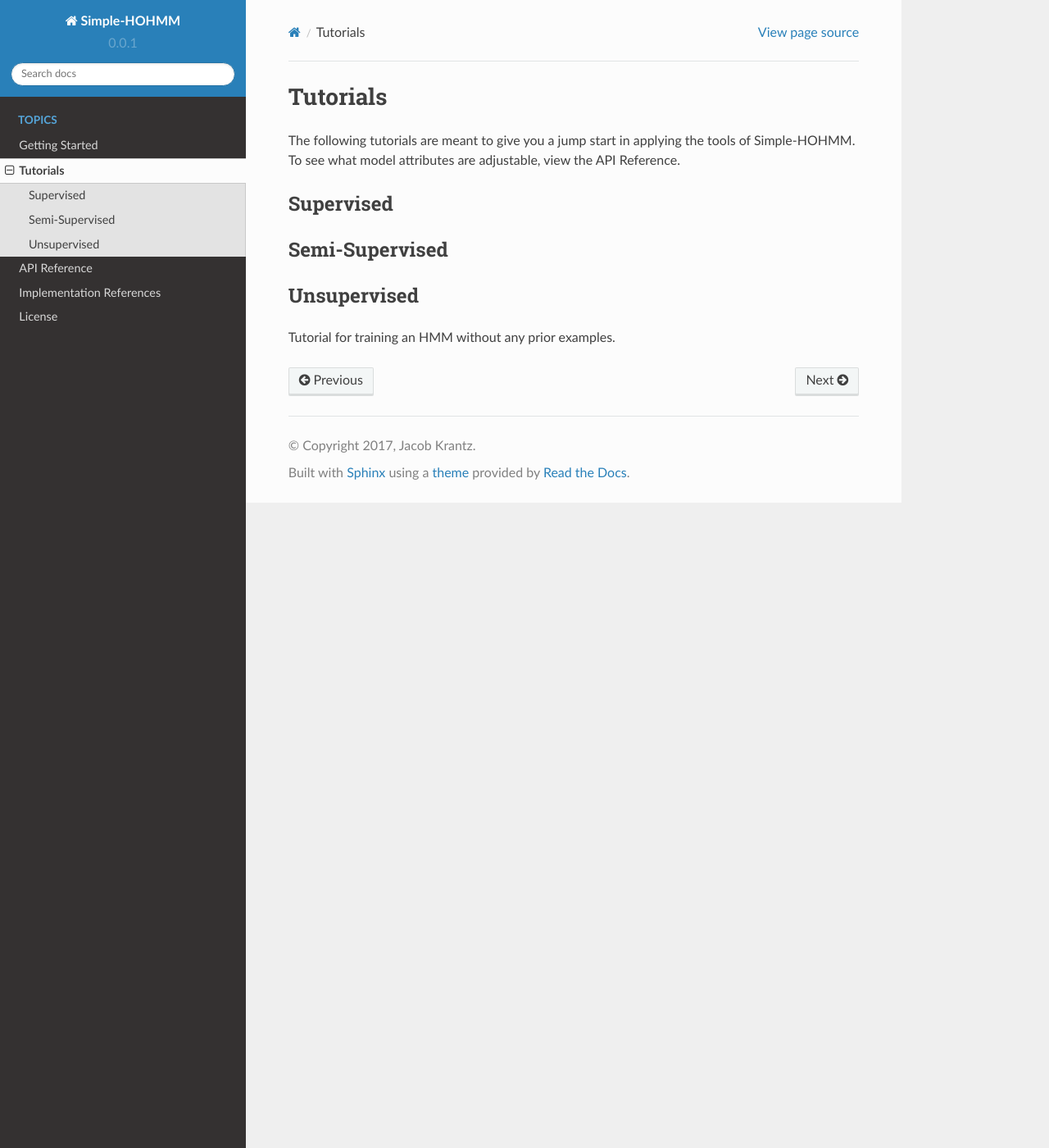
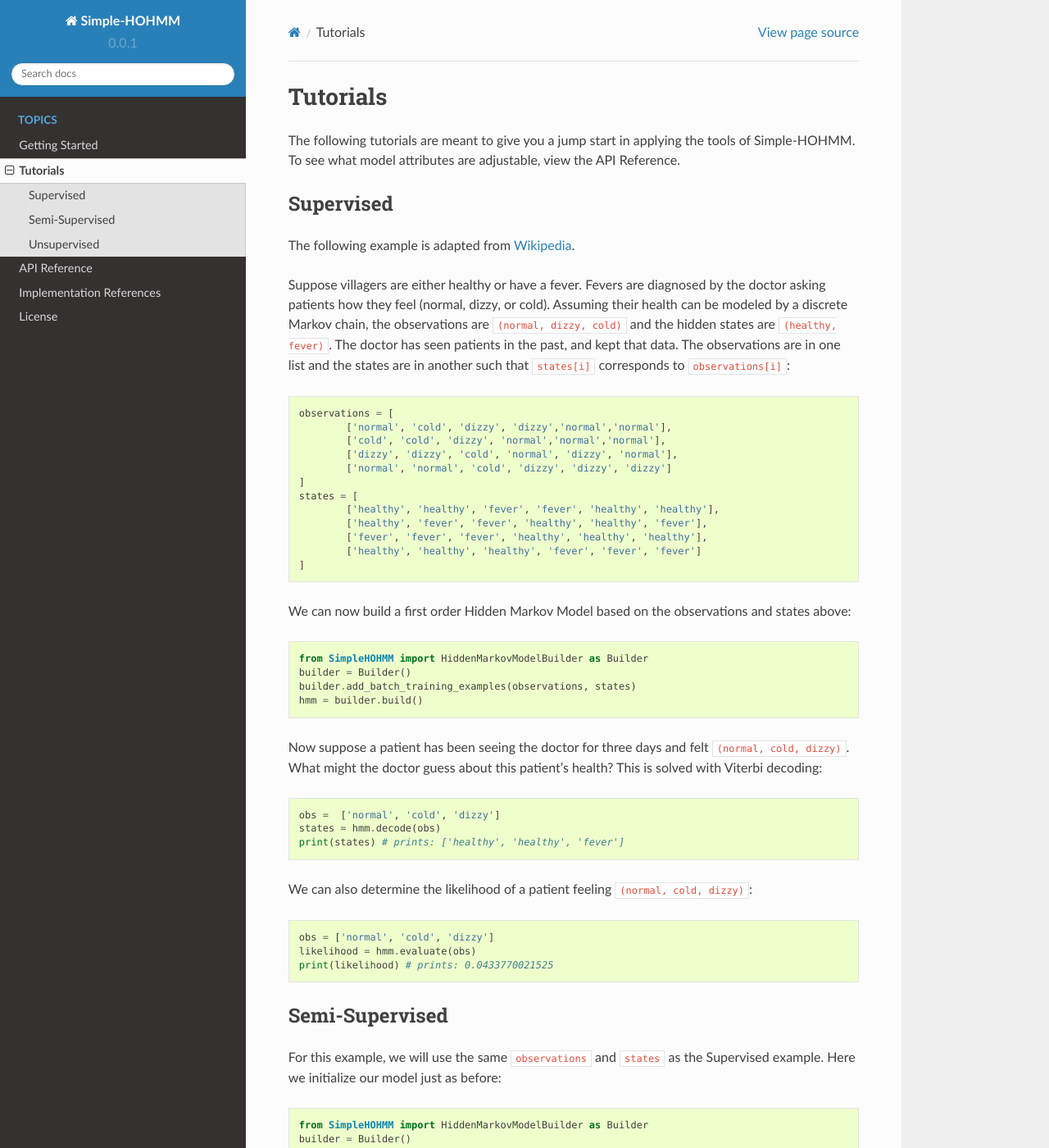
Before and after one commit to jacobkrantz/Simple-HOHMM, a Sphinx documentation site: the page built from docs/source/tutorials.rst, in a window 1280 px wide and 1400 px high. Shown: the whole window at 82% size. Built offline with Sphinx 7.4.7 and the Read the Docs theme 2.0.0, drawn with Linux system fonts in a browser that asks for light colours; some of the changed text lies outside the part shown.

Commit message:
Update docs with tutorials

```diff
--- a/docs/source/api_reference.rst
+++ b/docs/source/api_reference.rst
@@ -1,2 +1,4 @@
 API Reference
 =============
+
+TODO: detailed reference guide to using the API
--- a/docs/source/index.rst
+++ b/docs/source/index.rst
@@ -3,7 +3,7 @@ Simple-HOHMM documentation
 
 Simple-HOHMM is an end-to-end sequence classifier using Hidden Markov Models. Let the builder construct a model for you based on chosen model attributes. Now you can solve the classic problems of HMMs: evaluating, decoding, and learning. Play with different orders of history to maximize the accuracy of your model.
 
-This documentation is currently just a skeleton.
+This documentation is under development, but the tutorials are a good place to start.
 
 .. toctree::
    :maxdepth: 2
--- a/docs/source/tutorials.rst
+++ b/docs/source/tutorials.rst
@@ -5,14 +5,81 @@ The following tutorials are meant to give you a jump start in applying the tools
 
 Supervised
 ----------
+The following example is adapted from `Wikipedia <https://en.wikipedia.org/wiki/Viterbi_algorithm>`_.
+
+Suppose villagers are either healthy or have a fever. Fevers are diagnosed by the doctor asking patients how they feel (normal, dizzy, or cold). Assuming their health can be modeled by a discrete Markov chain, the observations are ``(normal, dizzy, cold)`` and the hidden states are ``(healthy, fever)``. The doctor has seen patients in the past, and kept that data. The observations are in one list and the states are in another such that ``states[i]`` corresponds to ``observations[i]``:
+::
+
+	observations = [
+		['normal', 'cold', 'dizzy', 'dizzy','normal','normal'],
+		['cold', 'cold', 'dizzy', 'normal','normal','normal'],
+		['dizzy', 'dizzy', 'cold', 'normal', 'dizzy', 'normal'],
+		['normal', 'normal', 'cold', 'dizzy', 'dizzy', 'dizzy']
+	]
+	states = [
+		['healthy', 'healthy', 'fever', 'fever', 'healthy', 'healthy'],
+		['healthy', 'fever', 'fever', 'healthy', 'healthy', 'fever'],
+		['fever', 'fever', 'fever', 'healthy', 'healthy', 'healthy'],
+		['healthy', 'healthy', 'healthy', 'fever', 'fever', 'fever']
+	]
+
+We can now build a first order Hidden Markov Model based on the observations and states above:
+::
+
+	from SimpleHOHMM import HiddenMarkovModelBuilder as Builder
+	builder = Builder()
+	builder.add_batch_training_examples(observations, states)
+	hmm = builder.build()
+
+Now suppose a patient has been seeing the doctor for three days and felt ``(normal, cold, dizzy)``. What might the doctor guess about this patient's health? This is solved with Viterbi decoding:
+::
+
+	obs =  ['normal', 'cold', 'dizzy']
+	states = hmm.decode(obs)
+	print(states) # prints: ['healthy', 'healthy', 'fever']
+
+We can also determine the likelihood of a patient feeling ``(normal, cold, dizzy)``:
+::
+
+	obs = ['normal', 'cold', 'dizzy']
+	likelihood = hmm.evaluate(obs)
+	print(likelihood) # prints: 0.0433770021525
 
 
 Semi-Supervised
 ---------------
+For this example, we will use the same ``observations`` and ``states`` as the Supervised example.
+Here we initialize our model just as before:
+::
 
+	from SimpleHOHMM import HiddenMarkovModelBuilder as Builder
+	builder = Builder()
+	builder.add_batch_training_examples(observations, states)
+	hmm = builder.build()
 
+From here we can improve the model's training even further by exposing it to observations it has not seen before. Since we are using a small set, we will limit the learning process to one iteration instead of delta convergence by utilizing the ``iterations=1`` parameter. Also, we use ``k_smoothing=0.05`` to avoid cases of zero probability:
+::
+
+	sequences = [
+			['normal', 'cold', 'dizzy','normal','normal'],
+			['normal', 'cold', 'normal','dizzy','normal'],
+			['dizzy', 'dizzy', 'dizzy','cold','normal'],
+			['dizzy', 'dizzy', 'normal','normal','normal'],
+			['cold', 'cold', 'dizzy','normal','normal'],
+			['normal', 'dizzy', 'dizzy','normal','cold'],
+			['normal', 'cold', 'dizzy', 'cold'],
+			['normal', 'cold', 'dizzy']
+	]
+	hmm.learn(sequences, k_smoothing=0.05, iterations=1)
+
+We now determine the updated likelihood and hidden state sequence. Notice that running hmm.learn() has increased the likelihood of our observation:
+::
+
+	obs = ['normal', 'cold', 'dizzy']
+	print(hmm.evaluate(obs)) # prints 0.052111435936
+	print(hmm.decode(obs)) # prints ['healthy', 'fever', 'fever']
 
 Unsupervised
 ------------
 
-Tutorial for training an HMM without any prior examples.
+TODO: Tutorial for training an HMM without any explicit prior examples.
```
Also changed, not shown: README.md (+1 -1 lines), docs/source/getting_started.rst (+12 -1 lines), 1 other file.
